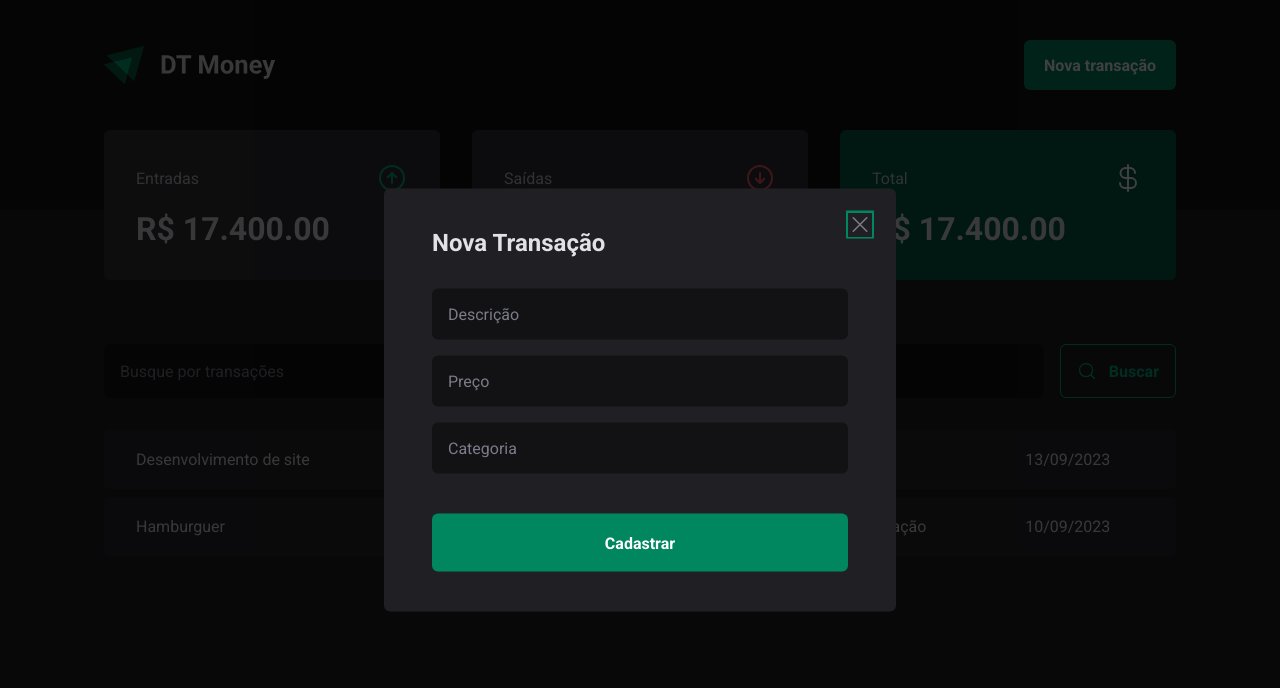
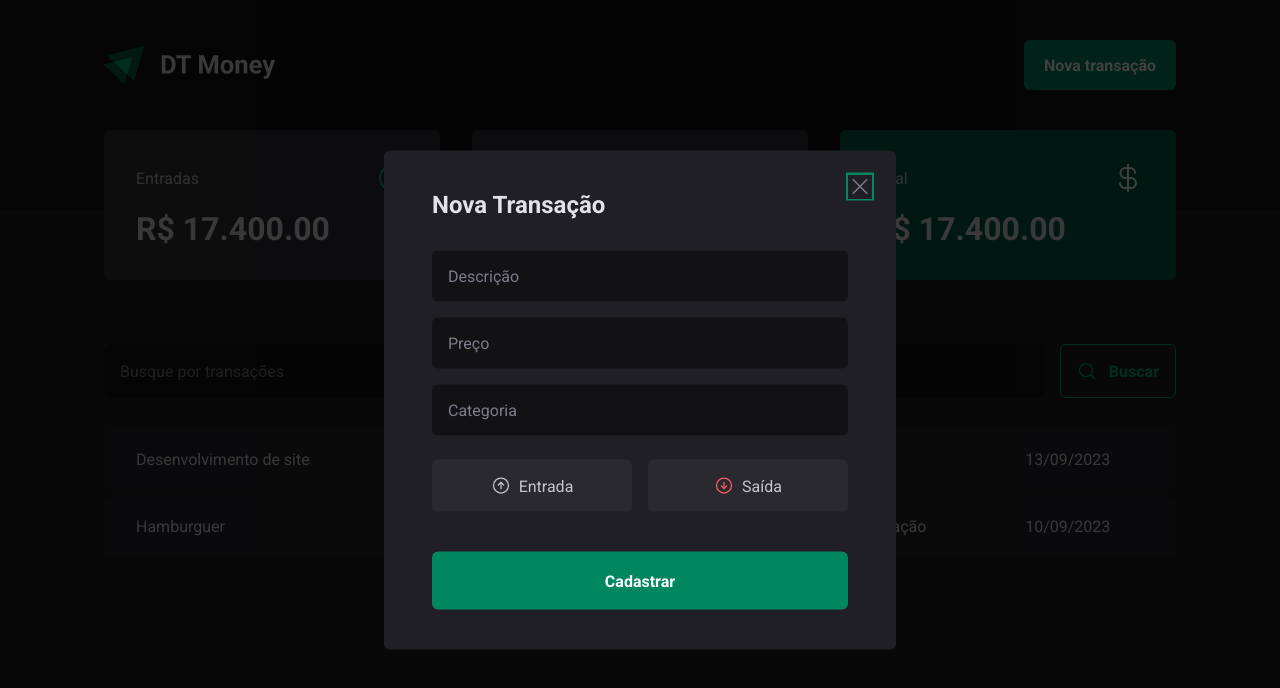
Before and after one commit to GabrielTurri/dt-money, a React (Vite) app: page / in a window 1280 px wide. Both pictures are taken after a click on the button "Nova transação". Shown: the top 688 px of the page. Built offline with nearby package versions, Linux system fonts and the light colour scheme.

Commit message:
income and outcome buttons

```diff
--- a/src/components/NewTransactionModal/index.tsx
+++ b/src/components/NewTransactionModal/index.tsx
@@ -1,7 +1,7 @@
 import * as Dialog from "@radix-ui/react-dialog";
 
-import { CloseButton, Content, Overlay } from "./styles";
-import { X } from "phosphor-react";
+import { CloseButton, Content, Overlay, TransactionType, TransactionTypeButton } from "./styles";
+import { ArrowCircleDown, ArrowCircleUp, X } from "phosphor-react";
 
 export function NewTransactionModal(){
   return (
@@ -19,6 +19,17 @@
           <input type="number" placeholder="Preço" required />
           <input type="text" placeholder="Categoria" required />
 
+          <TransactionType>
+            <TransactionTypeButton variant="income">
+              <ArrowCircleUp size={20} />
+              Entrada
+            </TransactionTypeButton>
+
+            <TransactionTypeButton variant="outcome">
+              <ArrowCircleDown size={20} />
+              Saída
+            </TransactionTypeButton>
+          </TransactionType>
           <button type="submit">
             Cadastrar
           </button>
--- a/src/components/NewTransactionModal/styles.ts
+++ b/src/components/NewTransactionModal/styles.ts
@@ -69,3 +69,32 @@
   cursor: pointer;
   color: ${props => props.theme['gray-500']};
 `;
+
+export const TransactionType = styled.div`
+  display: grid;
+  grid-template-columns: repeat(2, 1fr);
+  gap: 1rem;
+  margin-top: 0.5rem;
+`;
+
+interface TransactionTypeButtonProps {
+  variant: 'income' | 'outcome';
+}
+
+export const TransactionTypeButton = styled.button<TransactionTypeButtonProps>`
+  background: ${props => props.theme["gray-700"]};
+  padding: 1rem;
+  display: flex;
+  align-items: center;
+  justify-content: center;
+  gap: 0.5rem;
+  border-radius: 6px;
+  cursor: pointer;
+  border: 0;
+  color: ${props => props.theme["gray-300"]};
+
+  svg {
+    color: ${props => props.variant === 'income' ? props.theme["gren-300"] : props.theme["red-300"]};
+
+  }
+`;
```
